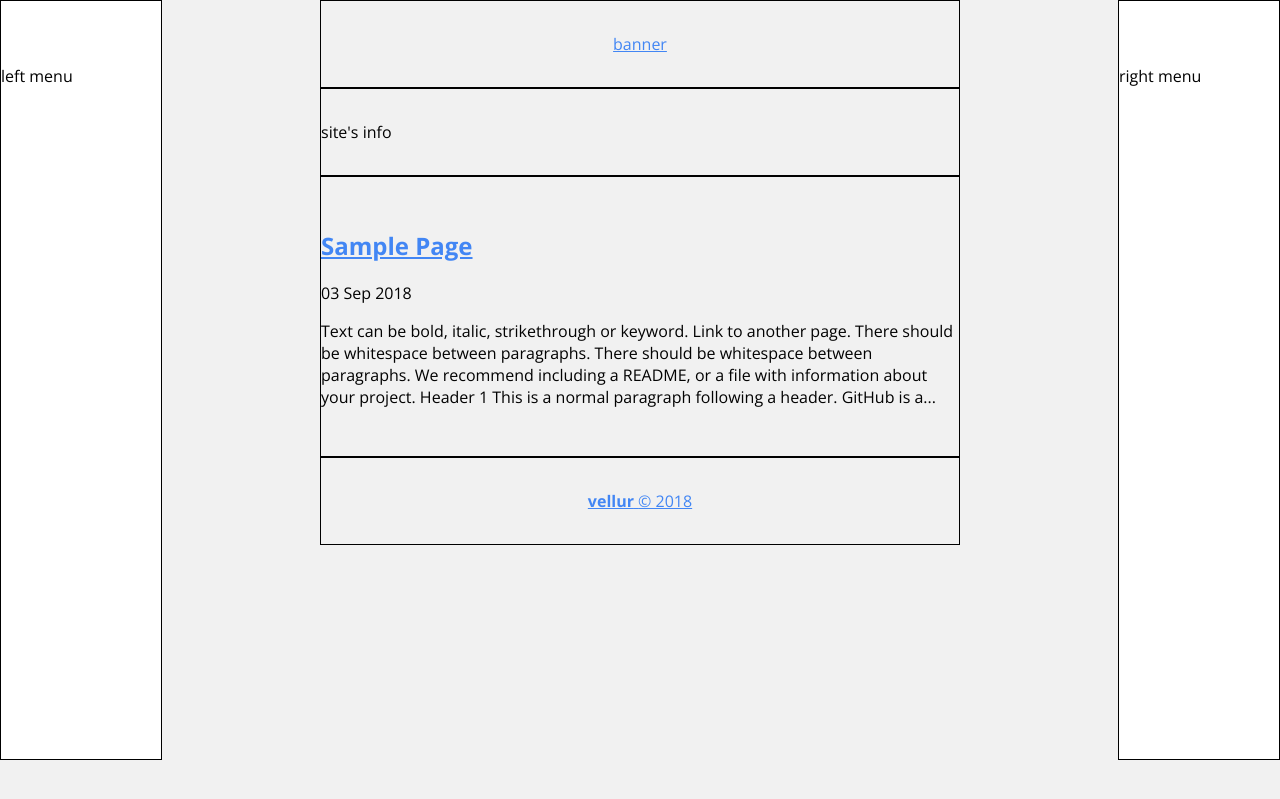
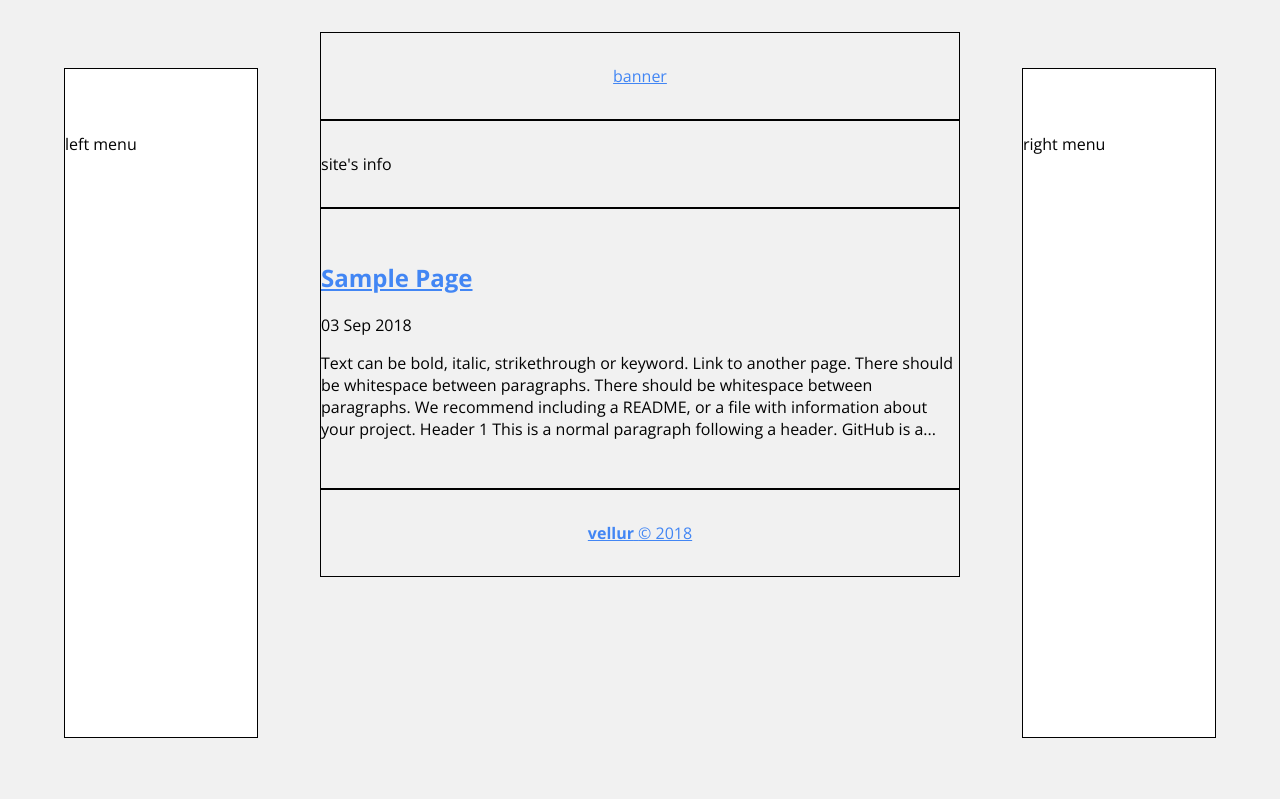
Before and after one commit to milk823/school-site, a Jekyll site: the page built from index.html, in a window 1280 px wide. Shown: the top 799 px of the page. Built offline with Jekyll 4.4.1, drawn with Linux system fonts in a browser that asks for light colours; the list of posts is cut into pages by our own code.

Commit message:
Fixed menus

```diff
--- a/_sass/header.scss
+++ b/_sass/header.scss
@@ -1,11 +1,11 @@
 .left-menu
 {
-	height: 70%;
-    width: 160px;
+	height: 60%;
+    width: 15%;
     position: fixed;
     z-index: 1;
-    top: 0;
-    left: 0;
+    top: 7.5%;
+    left: 5%;
     background-color: #fff;
     overflow-x: hidden;
     padding-top: 20px;
@@ -13,18 +13,31 @@
 
 .right-menu
 {
-	height: 70%;
-    width: 160px;
+	height: 60%;
+    width: 15%;
     position: fixed;
     z-index: 1;
-    top: 0;
-    right: 0;
+    top: 7.5%;
+    right: 5%;
     background-color: #fff;
     overflow-x: hidden;
     padding-top: 20px;
 }
 
+@media only screen and (max-width: 600px)
+{	/* main: 70% */
+	.left-menu
+	{
+		width: 20%;
+	}
+
+	.right-menu
+	{
+
+	}
+}
+
 .logo
 {
-	;
+	margin-top: 5%;
 }
```
